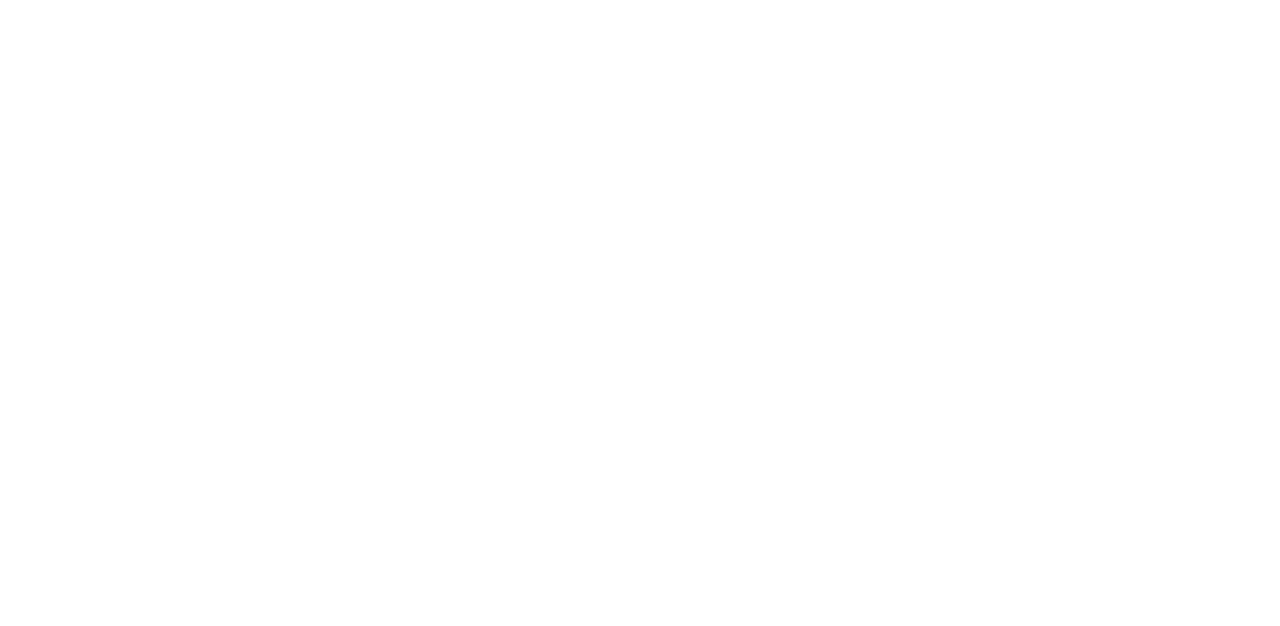
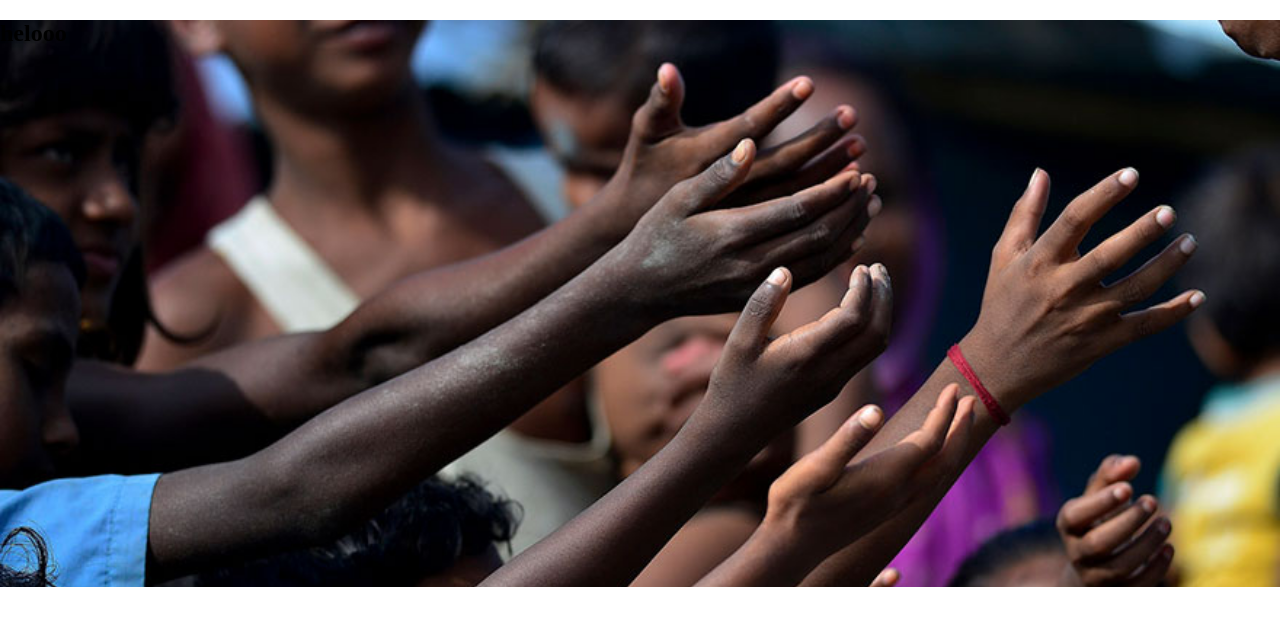
Before and after one commit to Mozaffar588/assignment--1, a plain HTML site: page index.html in a window 1280 px wide. Drawn offline with Linux system fonts and the light colour scheme.

Commit message:
top banner img

```diff
--- a/index.html
+++ b/index.html
@@ -4,14 +4,12 @@
     <meta charset="UTF-8">
     <meta http-equiv="X-UA-Compatible" content="IE=edge">
     <meta name="viewport" content="width=device-width, initial-scale=1.0">
-    <title>Document</title>
+    <title>help-center.com</title>
     <link rel="stylesheet" href="style.css">
 </head>
 <body>
     <section class="top-banner">
-        <div>
-
-        </div>
+        <h1>helooo</h1>
     </section>
 
 </body>
--- a/style.css
+++ b/style.css
@@ -1,12 +1,10 @@
 body{
     margin: 0px;
-    padding: 0px;
+
 }
 .top-banner{
-    height: 100%;
+    background-image: url(images/donation13.jpg);
+    height: 15cm;
     width: 100%;
-    background-image: url(images/donation13.jpg);
-    background-position: center;
-    background-size: cover;
-    position: relative;
-}
+    background-repeat: no-repeat;
+    background-size: 100%;
```
